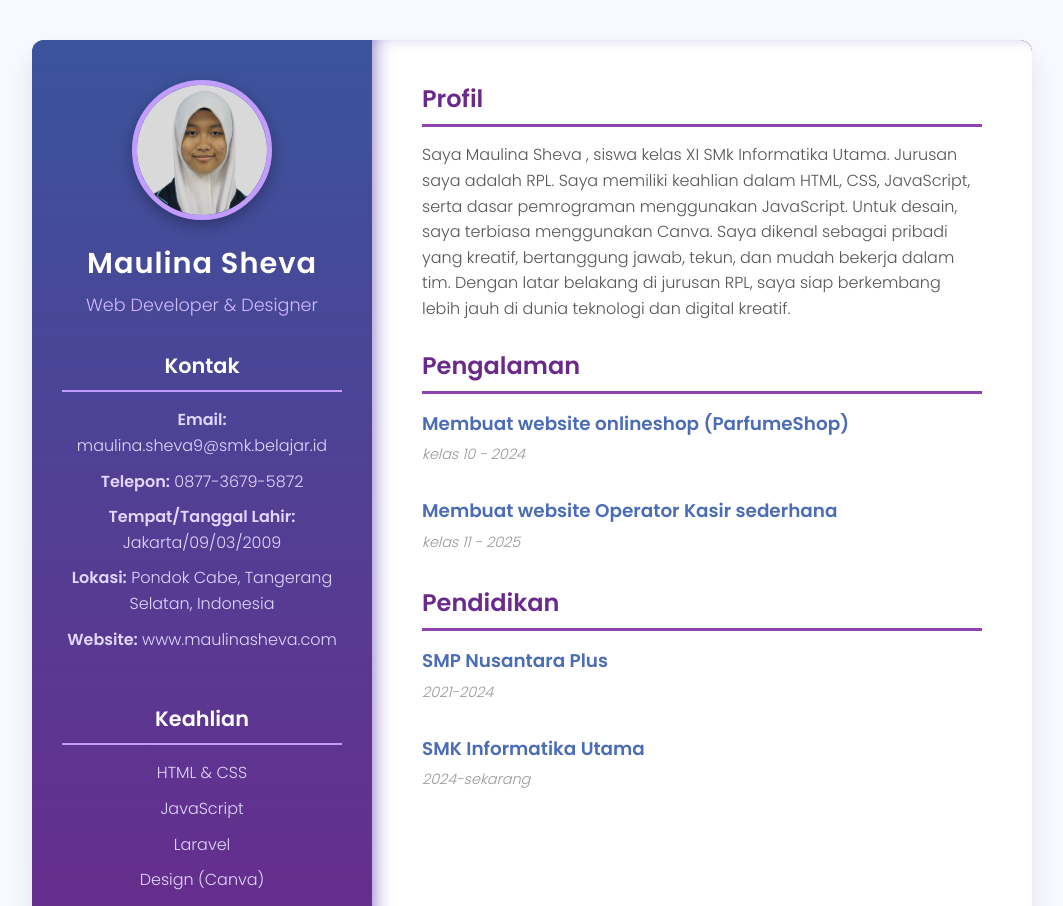
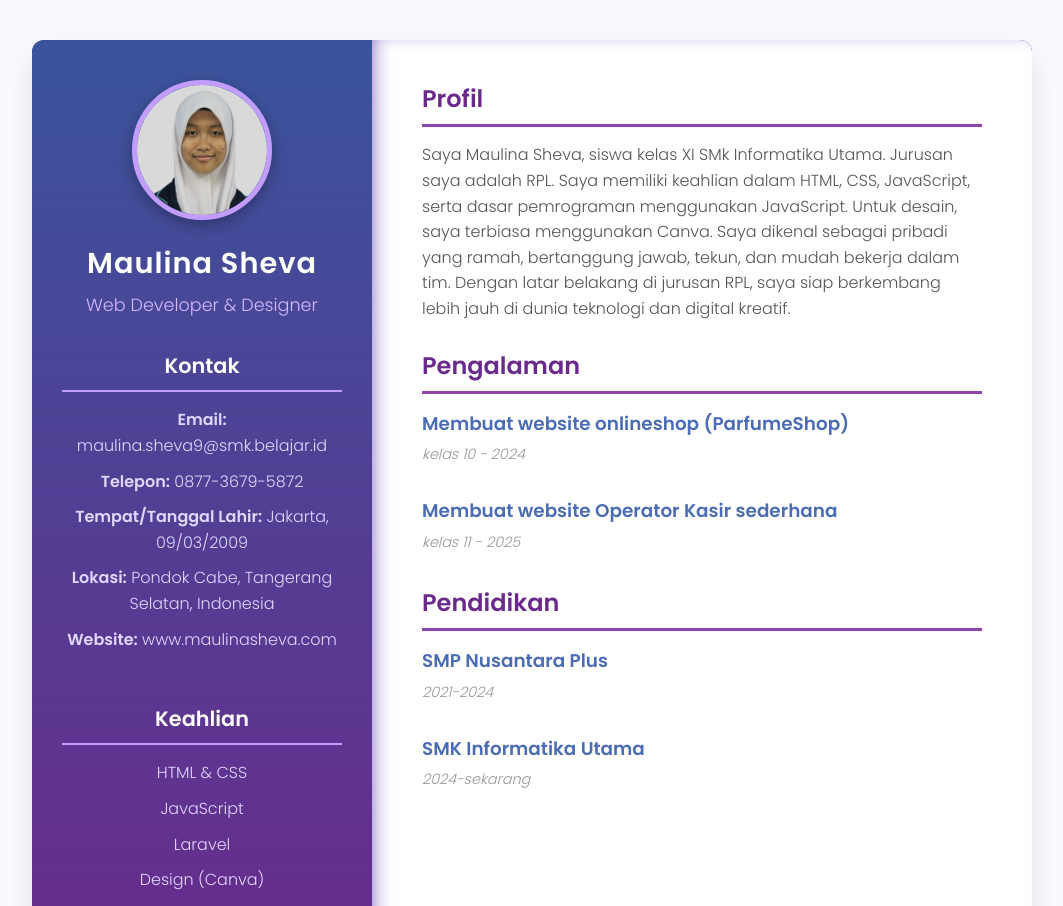
Before and after one commit to maulinasheva9/maulinasheva9.github.io, a plain HTML site: page index.html in a window 1280 px wide. Shown: the top 906 px of the page, without its empty margins (108-1171 px from the left). Drawn offline with Linux system fonts and the light colour scheme.

Commit message:
Update index.html

```diff
--- a/index.html
+++ b/index.html
@@ -21,7 +21,7 @@
         <ul>
           <li><strong>Email:</strong> maulina.sheva9@smk.belajar.id</li>
           <li><strong>Telepon:</strong> 0877-3679-5872</li>
-          <li><strong>Tempat/Tanggal Lahir:</strong> Jakarta/09/03/2009</li>
+          <li><strong>Tempat/Tanggal Lahir:</strong> Jakarta, 09/03/2009</li>
           <li><strong>Lokasi:</strong> Pondok Cabe, Tangerang Selatan, Indonesia</li>
           <li><strong>Website:</strong> www.maulinasheva.com</li>
         </ul>
@@ -42,10 +42,10 @@
       <section class="about">
         <h2>Profil</h2>
         <p>
-          Saya Maulina Sheva , siswa kelas XI SMk Informatika Utama. Jurusan saya adalah RPL.
+          Saya Maulina Sheva, siswa kelas XI SMk Informatika Utama. Jurusan saya adalah RPL.
           Saya memiliki keahlian dalam HTML, CSS, JavaScript, serta dasar pemrograman menggunakan JavaScript.
           Untuk desain, saya terbiasa menggunakan Canva.
-         Saya dikenal sebagai pribadi yang kreatif, bertanggung jawab, tekun, dan mudah bekerja dalam tim.
+         Saya dikenal sebagai pribadi yang ramah, bertanggung jawab, tekun, dan mudah bekerja dalam tim.
         Dengan latar belakang di jurusan RPL, saya siap berkembang lebih jauh di dunia teknologi dan digital kreatif.
         </p>
       </section>
```
